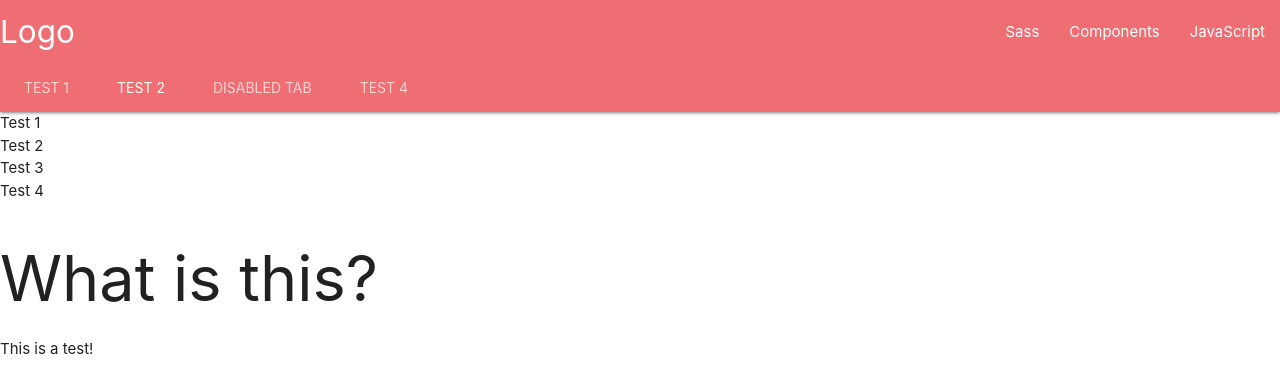
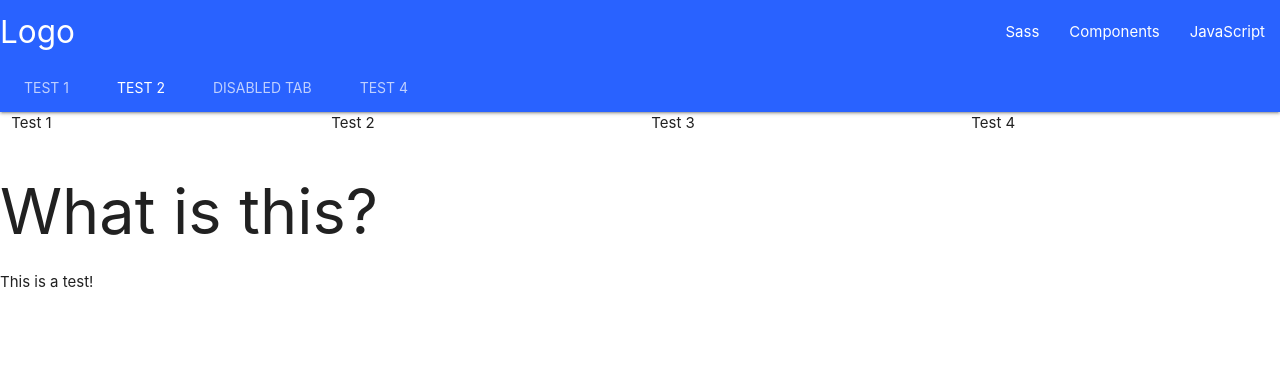
Before and after one commit to JonasAKP/Framework-Test, a plain HTML site: page index.html in a window 1280 px wide. Drawn offline with nearby package versions, Linux system fonts and the light colour scheme.

Commit message:
updated index

```diff
--- a/index.html
+++ b/index.html
@@ -2,15 +2,15 @@
 <html lang="en">
 <head>
     <link rel="stylesheet" href="https://cdnjs.cloudflare.com/ajax/libs/materialize/1.0.0/css/materialize.min.css">
-    <script src="https://cdnjs.cloudflare.com/ajax/libs/materialize/1.0.0/js/materialize.min.js"></script>
+    <link href="https://fonts.googleapis.com/icon?family=Material+Icons" rel="stylesheet">
     <meta charset="UTF-8">
     <meta name="viewport" content="width=device-width, initial-scale=1.0">
     <meta http-equiv="X-UA-Compatible" content="ie=edge">
     <title>Framework test</title>
 </head>
-<body>
+
 <header>
-            <nav class="nav-extended">
+        <nav class="nav-extended blue accent-4">
                 <div class="nav-wrapper">
                   <a href="#" class="brand-logo">Logo</a>
                   <a href="#" data-target="mobile-demo" class="sidenav-trigger"><i class="material-icons">menu</i></a>
@@ -36,11 +36,16 @@
                 <li><a href="collapsible.html">JavaScript</a></li>
               </ul>
 
-                  <div id="test1" class="col s12">Test 1</div>
-                  <div id="test2" class="col s12">Test 2</div>
-                  <div id="test3" class="col s12">Test 3</div>
-                  <div id="test4" class="col s12">Test 4</div
+
 </header>
+
+<body>
+    <div class="row">
+        <div id="test1" class="col s12 m6 l3">Test 1</div>
+        <div id="test2" class="col s12 m6 l3">Test 2</div>
+        <div id="test3" class="col s12 m6 l3">Test 3</div>
+        <div id="test4" class="col s12 m6 l3">Test 4</div>
+    </div>
     <h1>What is this?</h1>
     <p>This is a test!</p>
 </body>
```
Lines whose indentation alone changed are shown as unchanged.
